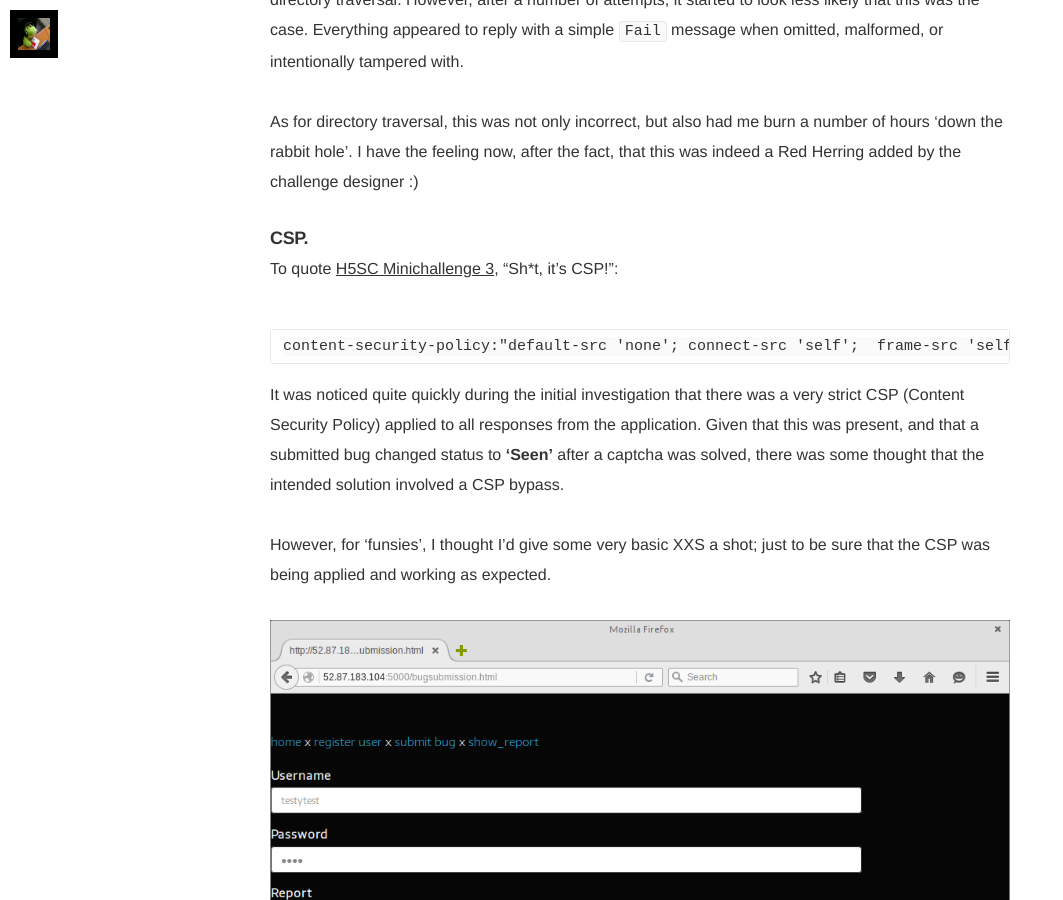
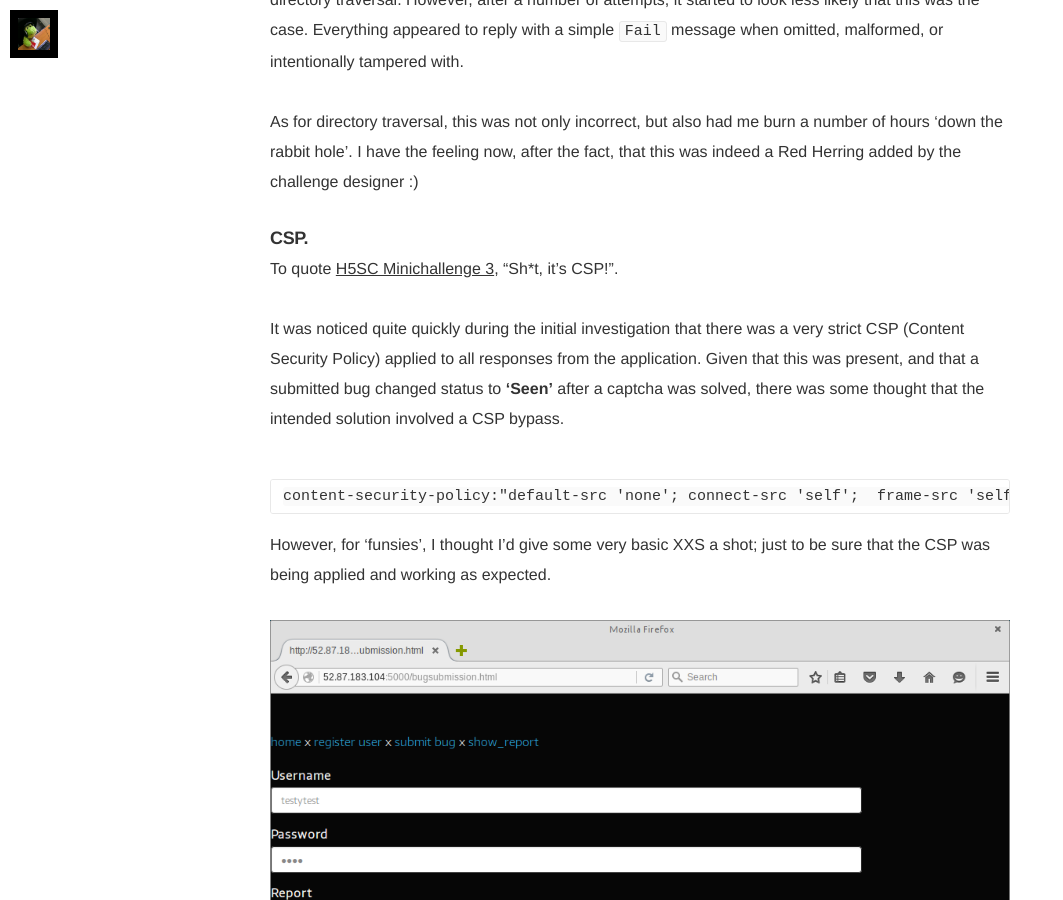
Before and after one commit to darkarnium/darkarnium.github.io, a Jekyll site: the page built from _posts/2016-03-06-BKPCTF-Suffolk-Downs-Bug-Bounty-Write-Up.md, in a window 1280 px wide and 900 px high, scrolled down 1665 px. Shown: the whole window, without its empty margins (0-1063 px from the left). Built offline with Jekyll 4.4.1, drawn with Linux system fonts in a browser that asks for light colours; nearby versions of some CDN libraries; some web fonts are replaced; Markdown is read by kramdown in place of the engine named in the settings.

Commit message:
Small tweak

````diff
--- a/_posts/2016-03-06-BKPCTF-Suffolk-Downs-Bug-Bounty-Write-Up.md
+++ b/_posts/2016-03-06-BKPCTF-Suffolk-Downs-Bug-Bounty-Write-Up.md
@@ -38,13 +38,13 @@ As for directory traversal, this was not only incorrect, but also had me burn a
 
 ### CSP.
 
-To quote [H5SC Minichallenge 3](https://github.com/cure53/XSSChallengeWiki/wiki/H5SC-Minichallenge-3:-%22Sh*t,-it's-CSP!%22), "Sh*t, it's CSP!":
+To quote [H5SC Minichallenge 3](https://github.com/cure53/XSSChallengeWiki/wiki/H5SC-Minichallenge-3:-%22Sh*t,-it's-CSP!%22), "Sh*t, it's CSP!".
+
+It was noticed quite quickly during the initial investigation that there was a very strict CSP (Content Security Policy) applied to all responses from the application. Given that this was present, and that a submitted bug changed status to **'Seen'** after a captcha was solved, there was some thought that the intended solution involved a CSP bypass.
 
 ```
 content-security-policy:"default-src 'none'; connect-src 'self';  frame-src 'self'; script-src 52.87.183.104:5000/dist/js/ 'sha256-KcMxZjpVxhUhzZiwuZ82bc0vAhYbUJsxyCXODP5ulto=' 'sha256-u++5+hMvnsKeoBWohJxxO3U9yHQHZU+2damUA6wnikQ=' 'sha256-zArnh0kTjtEOVDnamfOrI8qSpoiZbXttc6LzqNno8MM=' 'sha256-3PB3EBmojhuJg8mStgxkyy3OEJYJ73ruOF7nRScYnxk=' 'sha256-bk9UfcsBy+DUFULLU6uX/sJa0q7O7B8Aal2VVl43aDs='; font-src 52.87.183.104:5000/dist/fonts/ fonts.gstatic.com; style-src 52.87.183.104:5000/dist/css/ fonts.googleapis.com; img-src 'self';"
 ```
-
-It was noticed quite quickly during the initial investigation that there was a very strict CSP (Content Security Policy) applied to all responses from the application. Given that this was present, and that a submitted bug changed status to **'Seen'** after a captcha was solved, there was some thought that the intended solution involved a CSP bypass.
 
 However, for 'funsies', I thought I'd give some very basic XXS a shot; just to be sure that the CSP was being applied and working as expected.
 
````
